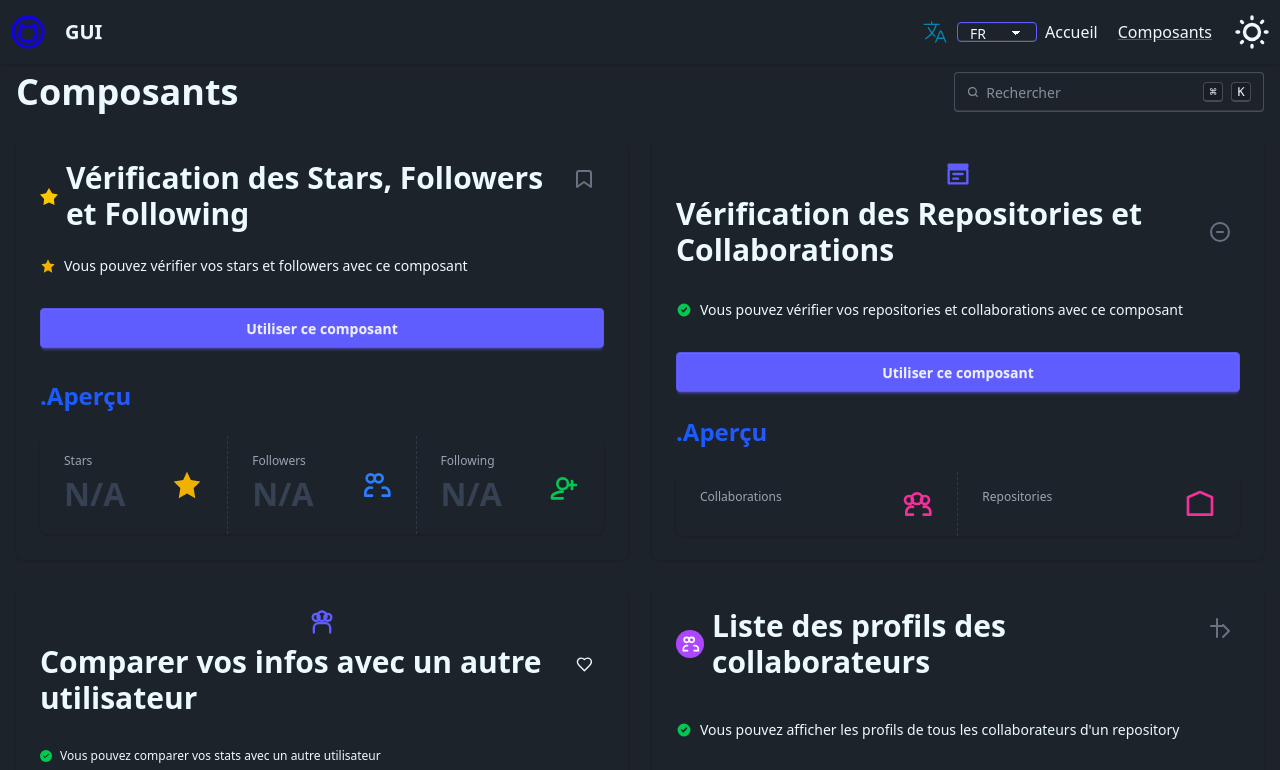
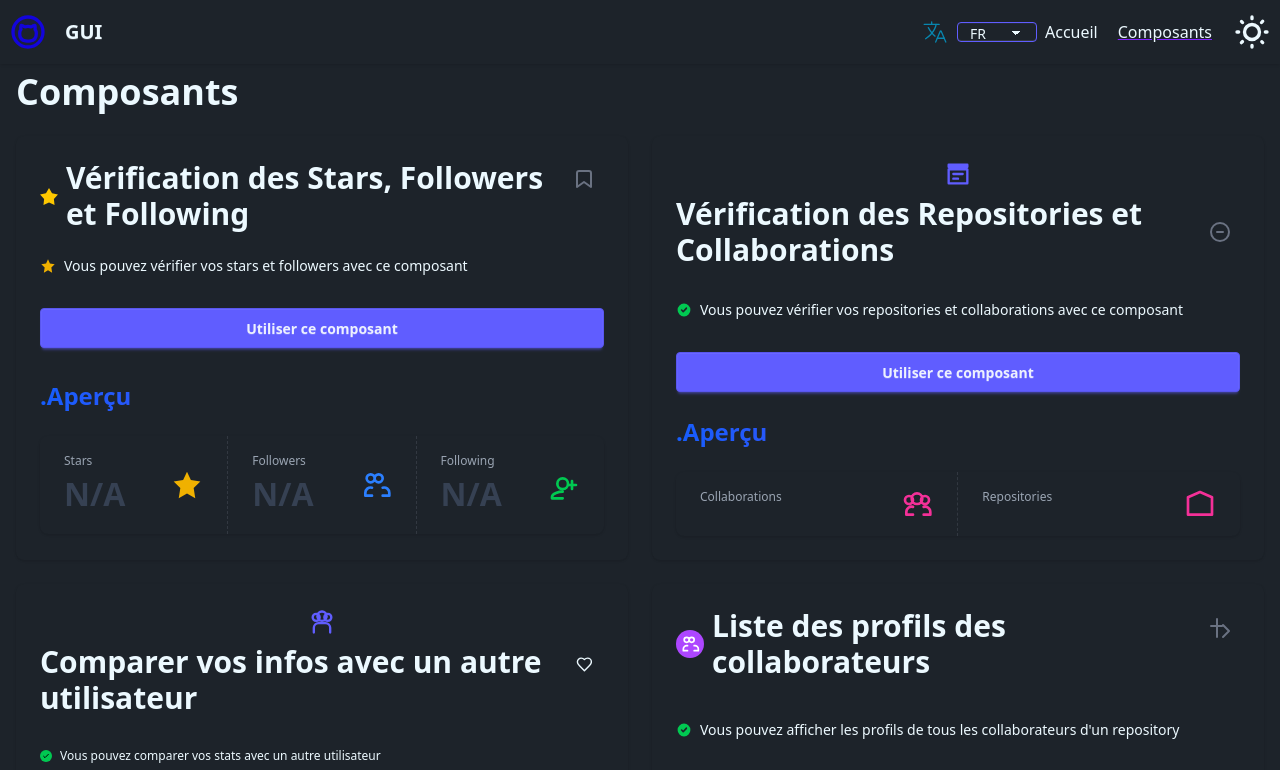
Before and after one commit to branGitfox/GUI, a React (Vite) app: page /components in a window 1280 px wide. Shown: the top 770 px of the page. Built offline with nearby package versions, Linux system fonts and the light colour scheme; no server answers.

Commit message:
ref: hide input search

```diff
--- a/src/components/ComponentsList.tsx
+++ b/src/components/ComponentsList.tsx
@@ -206,14 +206,14 @@ const MyComponent = () => {
         <div className="container mx-auto px-4 mt-12">
             <div className="flex flex-col md:flex-row md:justify-between md:items-center gap-4 md:gap-0 py-6">
                 <h1 className="text-3xl md:text-4xl font-bold text-center md:text-left">{t("component")}</h1>
-                <div className='flex justify-center md:justify-end'>
-                    <label className="input input-bordered flex items-center gap-2 w-full md:w-auto">
-                        <svg className="h-4 w-4 opacity-50" xmlns="http://www.w3.org/2000/svg" viewBox="0 0 24 24"><g strokeLinejoin="round" strokeLinecap="round" strokeWidth="2.5" fill="none" stroke="currentColor"><circle cx="11" cy="11" r="8"></circle><path d="m21 21-4.3-4.3"></path></g></svg>
-                        <input type="search" className="grow" placeholder={t("search")} />
-                        <kbd className="kbd kbd-sm hidden md:inline-flex">⌘</kbd>
-                        <kbd className="kbd kbd-sm hidden md:inline-flex">K</kbd>
-                    </label>
-                </div>
+                {/*<div className='flex justify-center md:justify-end'>*/}
+                {/*    <label className="input input-bordered flex items-center gap-2 w-full md:w-auto">*/}
+                {/*        <svg className="h-4 w-4 opacity-50" xmlns="http://www.w3.org/2000/svg" viewBox="0 0 24 24"><g strokeLinejoin="round" strokeLinecap="round" strokeWidth="2.5" fill="none" stroke="currentColor"><circle cx="11" cy="11" r="8"></circle><path d="m21 21-4.3-4.3"></path></g></svg>*/}
+                {/*        <input type="search" className="grow" placeholder={t("search")} />*/}
+                {/*        <kbd className="kbd kbd-sm hidden md:inline-flex">⌘</kbd>*/}
+                {/*        <kbd className="kbd kbd-sm hidden md:inline-flex">K</kbd>*/}
+                {/*    </label>*/}
+                {/*</div>*/}
             </div>
             <div className="grid grid-cols-1 lg:grid-cols-2 gap-6">
                 <StarsStatsCard onUseClick={() => setOpenModal('stars')} user='AntoinnetRjuan'/>
```
